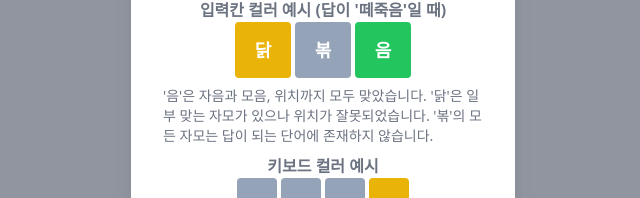
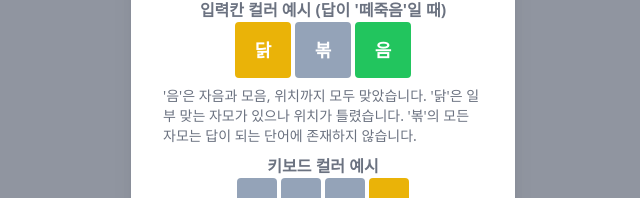
Before and after one commit to asadal/wordle, a React (Create React App) app: page / in a window 1280 px wide. Both pictures are taken after a click on the button "게임방법". Shown: the part 258-456 px from the top of the page, without its empty margins (317-957 px from the left). Built offline with nearby package versions, Linux system fonts and the light colour scheme; what hangul-js would draw is missing.

Commit message:
Update InfoModal.tsx

```diff
--- a/src/components/modals/InfoModal.tsx
+++ b/src/components/modals/InfoModal.tsx
@@ -26,7 +26,7 @@ export const InfoModal = ({ isOpen, handleClose }: Props) => {
       </div>
       <p className="p-2 text-sm text-gray-500 dark:text-gray-300 text-left">
         '음'은 자음과 모음, 위치까지 모두 맞았습니다. '닭'은 일부 맞는 자모가
-        있으나 위치가 잘못되었습니다. '볶'의 모든 자모는 답이 되는 단어에
+        있으나 위치가 틀렸습니다. '볶'의 모든 자모는 답이 되는 단어에
         존재하지 않습니다.
       </p>
       <h3 className="px-2 font-bold text-gray-500 dark:text-gray-300">
```
